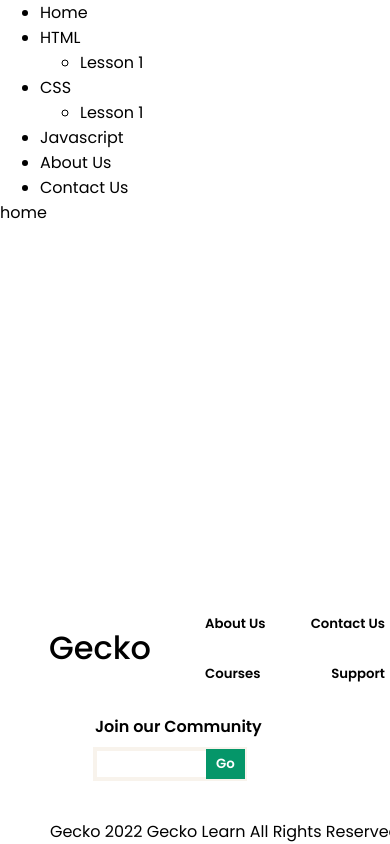
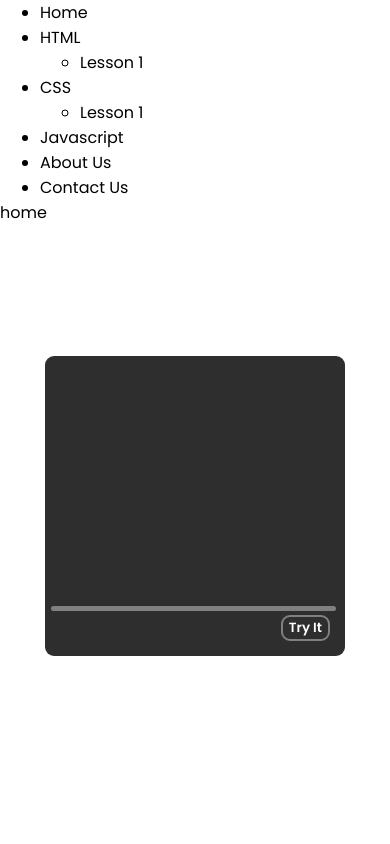
Before and after one commit to chingu-voyages/v40-geckos-team-15, a React app: page / in a window 390 px wide. Built offline with nearby package versions, Linux system fonts and the light colour scheme.

Commit message:
adding editor component and making it responsive

```diff
--- a/src/components/editor.js
+++ b/src/components/editor.js
@@ -3,8 +3,6 @@ import React, { useEffect } from "react";
 import "../css/editor.css";
 export default function Editor() {
   useEffect(() => {
-    document.querySelector(".text").textContent =
-      '<head><meta charset="UTF-8" /><meta http-equiv="X-UA-Compatible" content="IE=edge" /><meta name="viewport" content="width=device-width, initial-scale=1.0" /><title>Document</title></head><body></body></html>';
     document.querySelector(".editor > div:last-child").innerHTML =
       document.querySelector(".text").textContent;
   }, []);
--- a/src/css/editor.css
+++ b/src/css/editor.css
@@ -1,30 +1,28 @@
 .editor {
   padding: 10px;
-  width: 500px;
-  height: 500px;
+  height: 300px;
   position: absolute;
-  top: 25%;
   left: 50%;
-  transform: translate(-50%, -25%);
-  -webkit-transform: translate(-50%, -25%);
-  -moz-transform: translate(-50%, -25%);
-  -ms-transform: translate(-50%, -25%);
-  -o-transform: translate(-50%, -25%);
   background-color: rgb(46, 46, 46);
   border-radius: 9px;
   -webkit-border-radius: 9px;
   -moz-border-radius: 9px;
   -ms-border-radius: 9px;
   -o-border-radius: 9px;
+  transform: translate(-50%, -50%);
+  -webkit-transform: translate(-50%, -50%);
+  -moz-transform: translate(-50%, -50%);
+  -ms-transform: translate(-50%, -50%);
+  -o-transform: translate(-50%, -50%);
 }
 .editor::after {
   position: absolute;
   content: "";
   width: 95%;
   height: 5px;
-  bottom: 8%;
-  left: 2%;
-  z-index: -1;
+  bottom: 15%;
+  left: 2.1%;
+  z-index: 1;
   background-color: gray;
   border-radius: 9px;
   -webkit-border-radius: 9px;
@@ -34,7 +32,7 @@
 }
 .editor .text {
   width: 100%;
-  height: 90%;
+  height: 80%;
   background-color: rgb(46, 46, 46);
   outline: none;
   border: none;
@@ -47,14 +45,15 @@
 }
 .editor > div:last-child {
   position: relative;
-  bottom: -8.8%;
+  bottom: -25%;
   width: 100%;
   height: 150px;
   display: none;
-  box-shadow: 0 0 10px black;
+  box-shadow: 0 0 10px #ccc;
+  border: 1px solid #ccc;
 }
 .editor button {
-  padding: 2px 40px;
+  padding: 2px minmax(20px, 40px);
   border-radius: 9px;
   -webkit-border-radius: 9px;
   -moz-border-radius: 9px;
@@ -64,9 +63,21 @@
   background-color: inherit;
   border: 2px solid gray;
   cursor: pointer;
-  position: relative;
-  left: 75%;
-  bottom: -5%;
+  position: absolute;
+  right: 15px;
+  bottom: 5%;
   text-transform: capitalize;
   font-weight: bold;
 }
+@media only screen and (max-width: 3000px) {
+  .editor {
+    top: 25%;
+    width: 500px;
+  }
+}
+@media only screen and (max-width: 600px) {
+  .editor {
+    top: 60%;
+    width: 300px;
+  }
+}
--- a/src/css/footer.css
+++ b/src/css/footer.css
@@ -2,8 +2,14 @@ footer {
   display: flex;
   position: absolute;
   bottom: 0;
-  width: 100%;
+  width: 90%;
   flex-wrap: wrap;
+  left: 50%;
+  transform: translateX(-50%);
+  -webkit-transform: translateX(-50%);
+  -moz-transform: translateX(-50%);
+  -ms-transform: translateX(-50%);
+  -o-transform: translateX(-50%);
 }
 footer div {
   height: 100%;
@@ -102,9 +108,10 @@ div.end > div > button {
 @media only screen and (max-width: 600px) {
   footer > div {
     width: 90%;
+    height: fit-content;
   }
   .after {
-    bottom: -50px;
+    bottom: -25%;
   }
   div.start {
     text-align: center;
@@ -112,8 +119,9 @@ div.end > div > button {
     width: 190px;
   }
   footer {
-    height: fit-content;
-    margin-bottom: 50px;
+    height: 350px;
+    bottom: -60%;
+    align-content: space-between;
   }
   footer > div:not(.after) {
     margin: 15px 0;
--- a/src/css/index.css
+++ b/src/css/index.css
@@ -11,9 +11,6 @@
   width: 100vw;
   height: 100vh;
 }
-html {
-  overflow: hidden;
-}
 ::root {
   --color-primary: #059669;
   --color-bg: #f8f3ec;
--- a/src/index.js
+++ b/src/index.js
@@ -11,7 +11,8 @@ root.render(
   <React.StrictMode>
     <BrowserRouter>
       <Main />
+      <Editor />
       <Footer />
-    </BrowserRouter>{" "}
+    </BrowserRouter>
   </React.StrictMode>
 );
```
Also changed, not shown: 2 other files.
